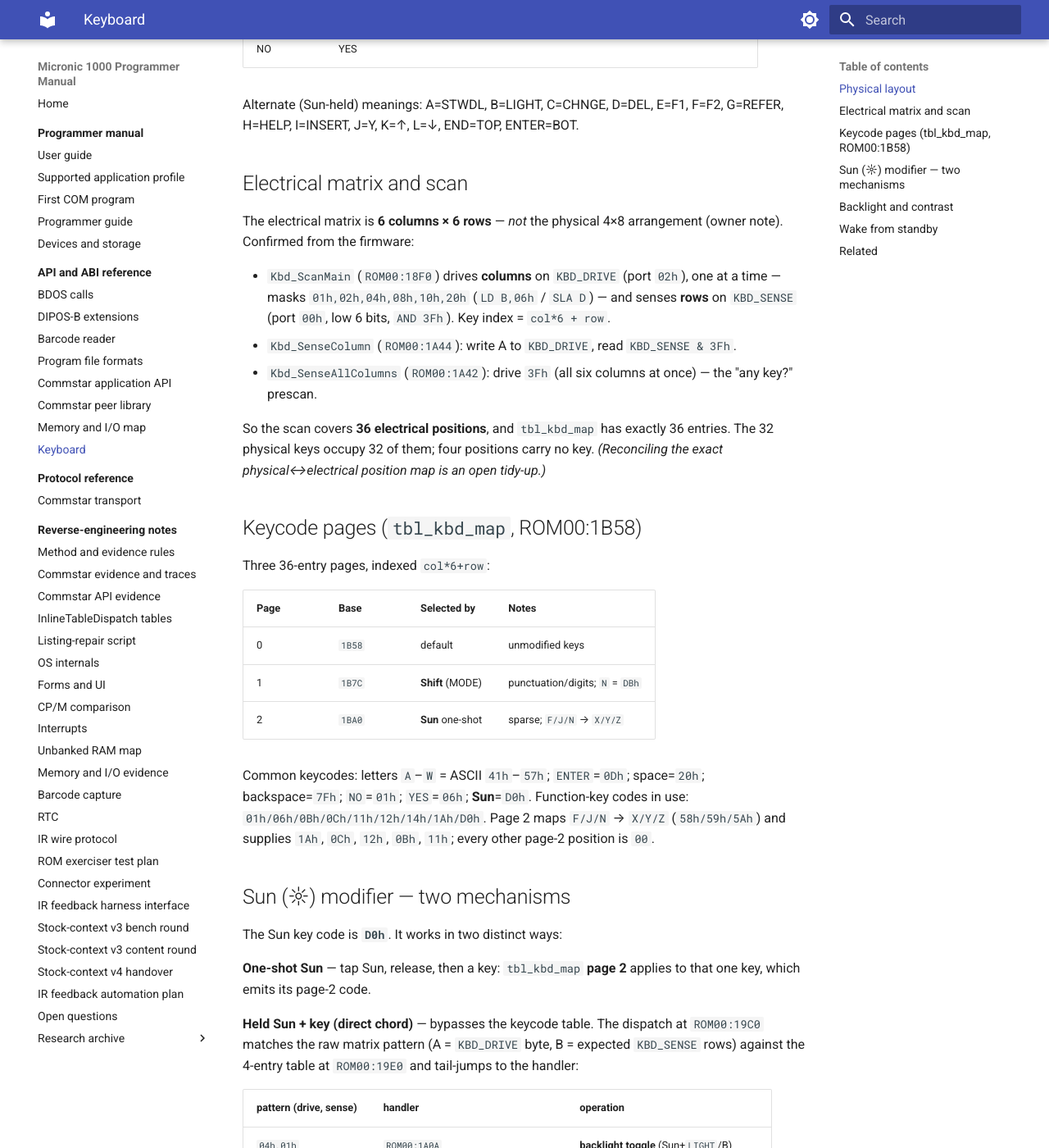
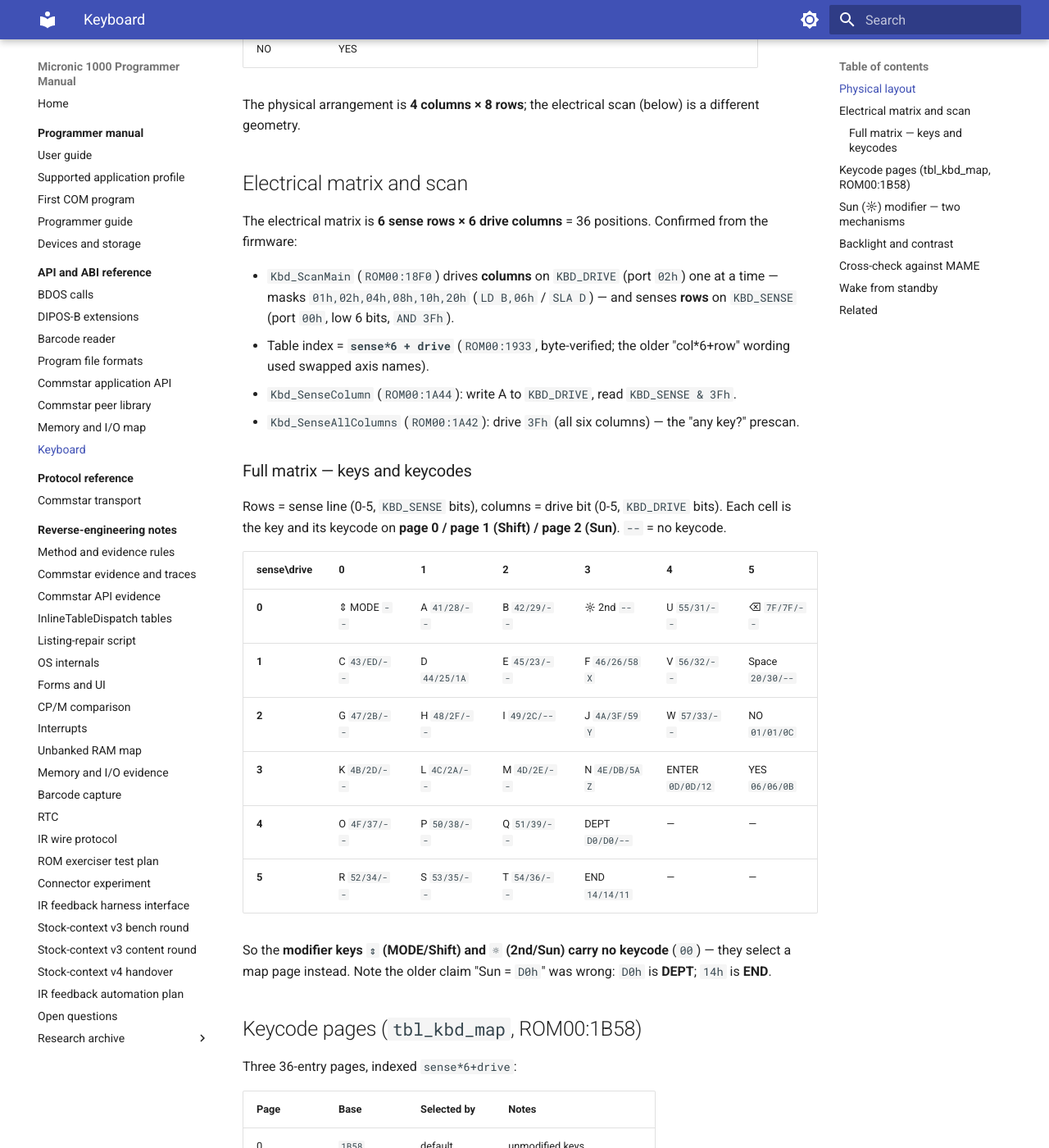
Before and after one commit to philpem/micronic1000, an MkDocs documentation site: the page built from doc/reference/keyboard.md, in a window 1280 px wide and 1400 px high, scrolled down 656 px. Shown: the whole window at 82% size. Built offline with MkDocs 1.6.1 and Material for MkDocs 9.7.7, drawn with Linux system fonts in a browser that asks for light colours; some of the changed text lies outside the part shown.

Commit message:
docs: full keyboard matrix decode; correct Sun/DEPT/END keycodes
Decode all 36 tbl_kbd_map entries against the legends using index =
sense*6 + drive (validated by page-2 F/J/N -> X/Y/Z). Full matrix table
added to reference/keyboard.md.

CORRECTION: Sun (2nd) has NO keycode (page modifier, entry 00); D0h is
DEPT and 14h is END - the earlier 'Sun = D0h' claim was wrong.

Cross-checked against MAME src/mame/skeleton/micronic.cpp: its keypad
matrix matches the ROM for all letter/number keys and corroborates the
04h interrupt-enable / 05h interrupt-flag reframe and source bits,
48h/49h write/read-back, and 2Ch bit4 backlight. One discrepancy: MAME
comments 2Ch bits0-1 as V24 IR clock/data vs the ROM barcode front end;
MAME's IR is TODO so the ROM reading stands.

```diff
--- a/doc/reference/keyboard.md
+++ b/doc/reference/keyboard.md
@@ -13,57 +13,72 @@ is also red (owner-supplied, <https://philpem.me.uk/elec/micronic>).
 
 | | | | | | |
 |---|---|---|---|---|---|
-| ⇕ | A **(STWDL)** | B **(LIGHT)** | ☼ | C **(CHNGE)** | D **(DEL)** |
+| ⇕ MODE | A **(STWDL)** | B **(LIGHT)** | ☼ 2nd | C **(CHNGE)** | D **(DEL)** |
 | E **(F1)** | F **(F2)** | G + **(REFER)** | H / **(HELP)** | I , **(INSERT)** | J ? **Y** |
 | K - **↑** | L * **↓** | M . | N Z | O 7 | P 8 |
 | Q 9 | DEPT/POS | R 4 | S 5 | T 6 | END **(TOP)** |
 | U 1 | V 2 | W 3 | ENTER **(BOT)** | ← (backspace) | Space 0 |
 | NO | YES | | | | |
 
-Alternate (Sun-held) meanings: A=STWDL, B=LIGHT, C=CHNGE, D=DEL, E=F1,
-F=F2, G=REFER, H=HELP, I=INSERT, J=Y, K=↑, L=↓, END=TOP, ENTER=BOT.
+The physical arrangement is **4 columns × 8 rows**; the electrical scan
+(below) is a different geometry.
 
 ## Electrical matrix and scan
 
-The electrical matrix is **6 columns × 6 rows** — *not* the physical
-4×8 arrangement (owner note). Confirmed from the firmware:
+The electrical matrix is **6 sense rows × 6 drive columns** = 36
+positions. Confirmed from the firmware:
 
 * `Kbd_ScanMain` (`ROM00:18F0`) drives **columns** on `KBD_DRIVE`
-  (port `02h`), one at a time — masks `01h,02h,04h,08h,10h,20h`
+  (port `02h`) one at a time — masks `01h,02h,04h,08h,10h,20h`
   (`LD B,06h` / `SLA D`) — and senses **rows** on `KBD_SENSE`
-  (port `00h`, low 6 bits, `AND 3Fh`). Key index = `col*6 + row`.
+  (port `00h`, low 6 bits, `AND 3Fh`).
+* Table index = **`sense*6 + drive`** (`ROM00:1933`, byte-verified; the
+  older "col*6+row" wording used swapped axis names).
 * `Kbd_SenseColumn` (`ROM00:1A44`): write A to `KBD_DRIVE`, read
   `KBD_SENSE & 3Fh`.
-* `Kbd_SenseAllColumns` (`ROM00:1A42`): drive `3Fh` (all six columns at
-  once) — the "any key?" prescan.
+* `Kbd_SenseAllColumns` (`ROM00:1A42`): drive `3Fh` (all six columns) —
+  the "any key?" prescan.
 
-So the scan covers **36 electrical positions**, and `tbl_kbd_map` has
-exactly 36 entries. The 32 physical keys occupy 32 of them; four
-positions carry no key. *(Reconciling the exact physical↔electrical
-position map is an open tidy-up.)*
+### Full matrix — keys and keycodes
+
+Rows = sense line (0-5, `KBD_SENSE` bits), columns = drive bit (0-5,
+`KBD_DRIVE` bits). Each cell is the key and its keycode on
+**page 0 / page 1 (Shift) / page 2 (Sun)**. `--` = no keycode.
+
+| sense\drive | 0 | 1 | 2 | 3 | 4 | 5 |
+|---|---|---|---|---|---|---|
+| **0** | ⇕ MODE `--` | A `41/28/--` | B `42/29/--` | ☼ 2nd `--` | U `55/31/--` | ⌫ `7F/7F/--` |
+| **1** | C `43/ED/--` | D `44/25/1A` | E `45/23/--` | F `46/26/58 X` | V `56/32/--` | Space `20/30/--` |
+| **2** | G `47/2B/--` | H `48/2F/--` | I `49/2C/--` | J `4A/3F/59 Y` | W `57/33/--` | NO `01/01/0C` |
+| **3** | K `4B/2D/--` | L `4C/2A/--` | M `4D/2E/--` | N `4E/DB/5A Z` | ENTER `0D/0D/12` | YES `06/06/0B` |
+| **4** | O `4F/37/--` | P `50/38/--` | Q `51/39/--` | DEPT `D0/D0/--` | — | — |
+| **5** | R `52/34/--` | S `53/35/--` | T `54/36/--` | END `14/14/11` | — | — |
+
+So the **modifier keys `⇕` (MODE/Shift) and `☼` (2nd/Sun) carry no
+keycode** (`00`) — they select a map page instead. Note the older claim
+"Sun = `D0h`" was wrong: `D0h` is **DEPT**; `14h` is **END**.
 
 ## Keycode pages (`tbl_kbd_map`, ROM00:1B58)
 
-Three 36-entry pages, indexed `col*6+row`:
+Three 36-entry pages, indexed `sense*6+drive`:
 
 | Page | Base | Selected by | Notes |
 |---|---|---|---|
 | 0 | `1B58` | default | unmodified keys |
 | 1 | `1B7C` | **Shift** (MODE) | punctuation/digits; `N` = `DBh` |
-| 2 | `1BA0` | **Sun** one-shot | sparse; `F/J/N` → `X/Y/Z` |
+| 2 | `1BA0` | **Sun** one-shot | sparse (below) |
 
-Common keycodes: letters `A`–`W` = ASCII `41h`–`57h`; `ENTER`=`0Dh`;
-space=`20h`; backspace=`7Fh`; `NO`=`01h`; `YES`=`06h`; **Sun**=`D0h`.
-Function-key codes in use: `01h/06h/0Bh/0Ch/11h/12h/14h/1Ah/D0h`.
-Page 2 maps `F/J/N` → `X/Y/Z` (`58h/59h/5Ah`) and supplies `1Ah`,
-`0Ch`, `12h`, `0Bh`, `11h`; every other page-2 position is `00`.
+Keycodes: letters `A`–`W` = ASCII `41h`–`57h`; `ENTER`=`0Dh`;
+space=`20h`; backspace=`7Fh`; `NO`=`01h`; `YES`=`06h`; `DEPT`=`D0h`;
+`END`=`14h`. Page 2 maps **`F/J/N` → `X/Y/Z`** (`58h/59h/5Ah`) — which
+independently pins the index formula — plus `1Ah`(⌫), `0Ch`(NO),
+`12h`(ENTER), `0Bh`(YES), `11h`(END); all other page-2 positions are
+`00`.
 
 ## Sun (☼) modifier — two mechanisms
 
-The Sun key code is **`D0h`**. It works in two distinct ways:
-
-**One-shot Sun** — tap Sun, release, then a key: `tbl_kbd_map` **page 2**
-applies to that one key, which emits its page-2 code.
+**One-shot Sun** — tap Sun, release, then a key: page 2 applies to that
+one key (e.g. F→`X`).
 
 **Held Sun + key (direct chord)** — bypasses the keycode table. The
 dispatch at `ROM00:19C0` matches the raw matrix pattern
@@ -80,21 +95,31 @@ dispatch at `ROM00:19C0` matches the raw matrix pattern
 ## Backlight and contrast
 
 * **Backlight:** `CTL_LATCH_2C` (port `2Ch`) **bit 4** is the **EL
-  backlight** enable (CONFIRMED: Sun+`LIGHT`/B toggles it; the keyboard
+  backlight** enable (CONFIRMED: Sun+`LIGHT`/B toggles it; keyboard
   handler toggles `2Ch` bit 4 at `1A0A`-`1A25`).
-* **Contrast:** `g_bLcdContrast` (`FC05`) is written to port **`46h`**
-  (LCD contrast DAC) by `Lcd_ContrastWrite` (`1FD4`). `Lcd_ContrastUp`
-  (`1D60`) / `Lcd_ContrastDown` (`1D4A`) step it by **±2** (ceiling
-  `FFh` / floor `00h`). (Legacy `Power_Latch*` names were misnomers.)
+* **Contrast:** `g_bLcdContrast` (`FC05`) → port **`46h`** (LCD contrast
+  DAC) via `Lcd_ContrastWrite` (`1FD4`); `Lcd_ContrastUp` (`1D60`) /
+  `Lcd_ContrastDown` (`1D4A`) step it by **±2**.
+
+## Cross-check against MAME
+
+MAME's `src/mame/skeleton/micronic.cpp` (Sandro Ronco, 2010) carries a
+keypad matrix that matches `tbl_kbd_map` **for all letter/number keys**
+(rows 0-3) and independently corroborates: `04h` = interrupt-enable mask
+and `05h` = interrupt-flag byte with the same bit sources (kbd / RTC /
+IR / main-battery / backup-battery); `48h`/`49h` as a write/read-back
+pair; `2Ch` bit 4 = backlight. **One discrepancy:** MAME comments
+`2Ch` bits 0-1 as "V24_ADAPTER IR clock/data", but the ROM puts them in
+the barcode front end (`Barcode_AttentionStrobe`); MAME is a skeleton
+with IR I/O marked TODO, so the ROM reading stands.
 
 ## Wake from standby
 
 After the display blanks into the deep standby (`Power_DownSuspend`),
 **pressing any key wakes it**, but the keypress is *not decoded* in the
-standby spin — it only drives the wake event (the spin keeps the
-`KBD_DRIVE` bit-6 wake scan live). What, if anything, the waking key
-then triggers is **OPEN**; the restart path restores the saved session
-rather than acting on that key.
+standby spin — it only drives the wake event. What, if anything, the
+waking key then triggers is **OPEN**; the restart path restores the
+saved session rather than acting on that key.
 
 ## Related
 
```
Also changed, not shown: doc/re-notes/memory-and-io-evidence.md (+7 -3 lines).
